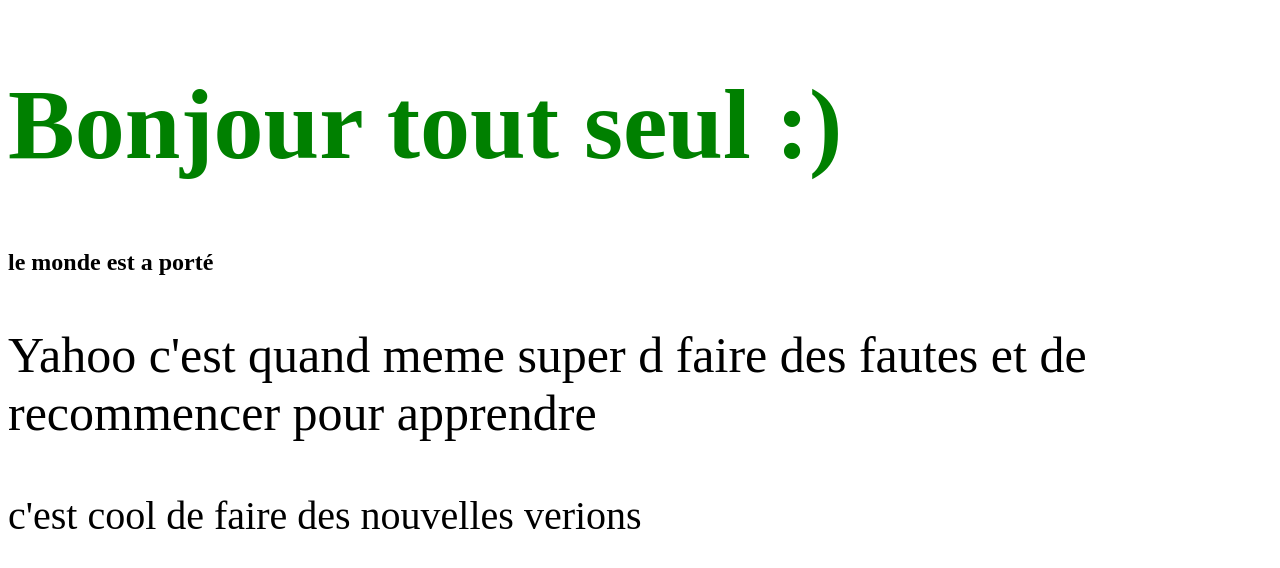
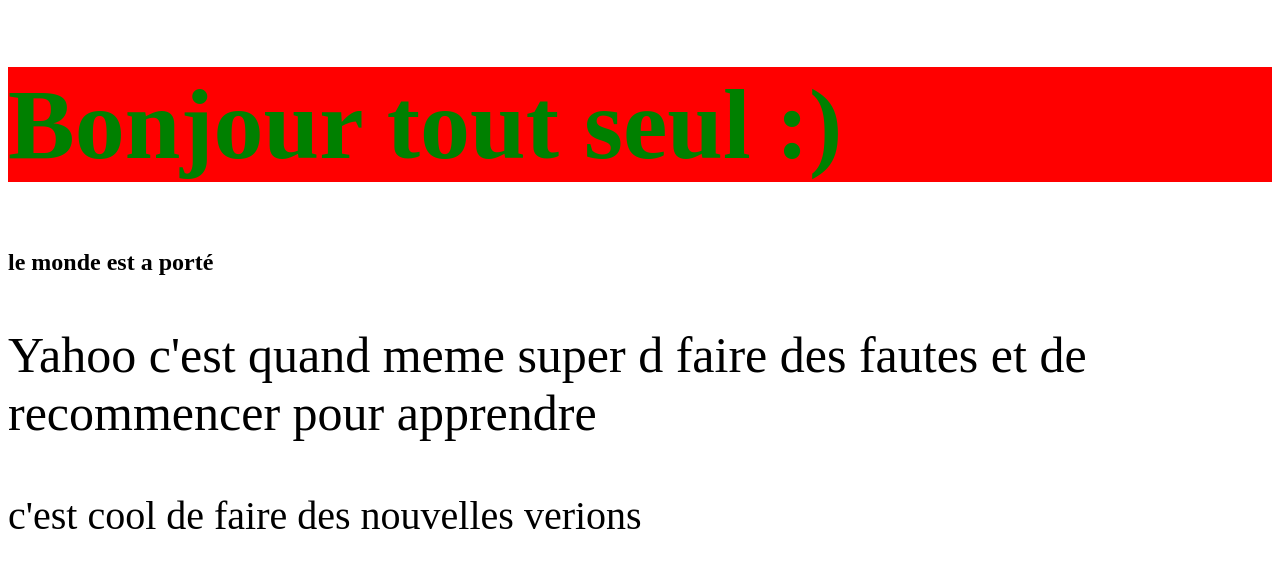
Before and after one commit to Passiouf/Passiouf.github.io, a plain HTML site: page index.html in a window 1280 px wide. Drawn offline with Linux system fonts and the light colour scheme.

Commit message:
refaire ses notes

```diff
--- a/index.html
+++ b/index.html
@@ -7,11 +7,13 @@
 <style> h1{ color: green;font-size: 100px}
 	#haut{font-size: 50px}
         #bas{font-size: 40px}
+	.titres {background: rgb(255, 0, 0, 25)}
+
 </style>
 </head>
 
 <body>
-	<h1>Bonjour tout seul :)</h1>
+	<h1 class="titres">Bonjour tout seul :)</h1>
 	<h2>le monde est a porté</h2>
 	<p id="haut"> Yahoo c'est quand meme super d faire des fautes et de recommencer pour apprendre</p>
 	<script>
```
